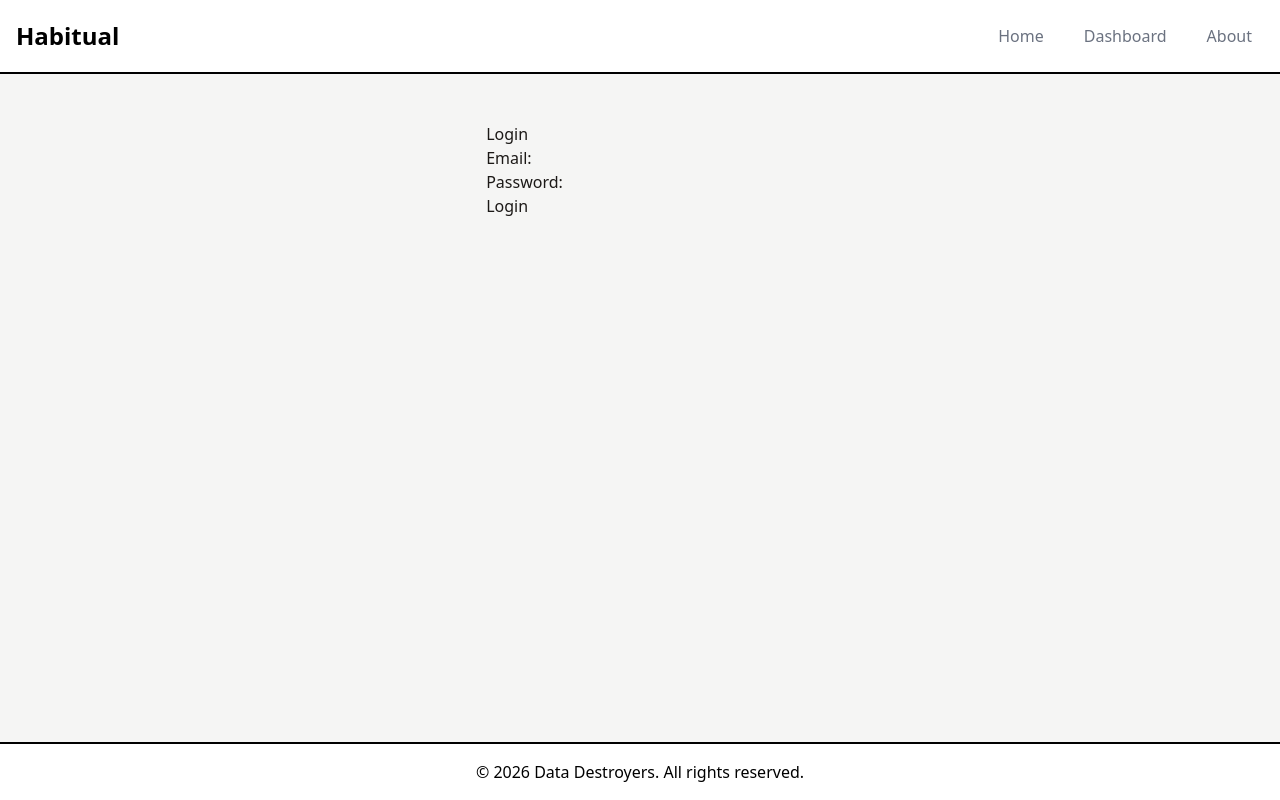
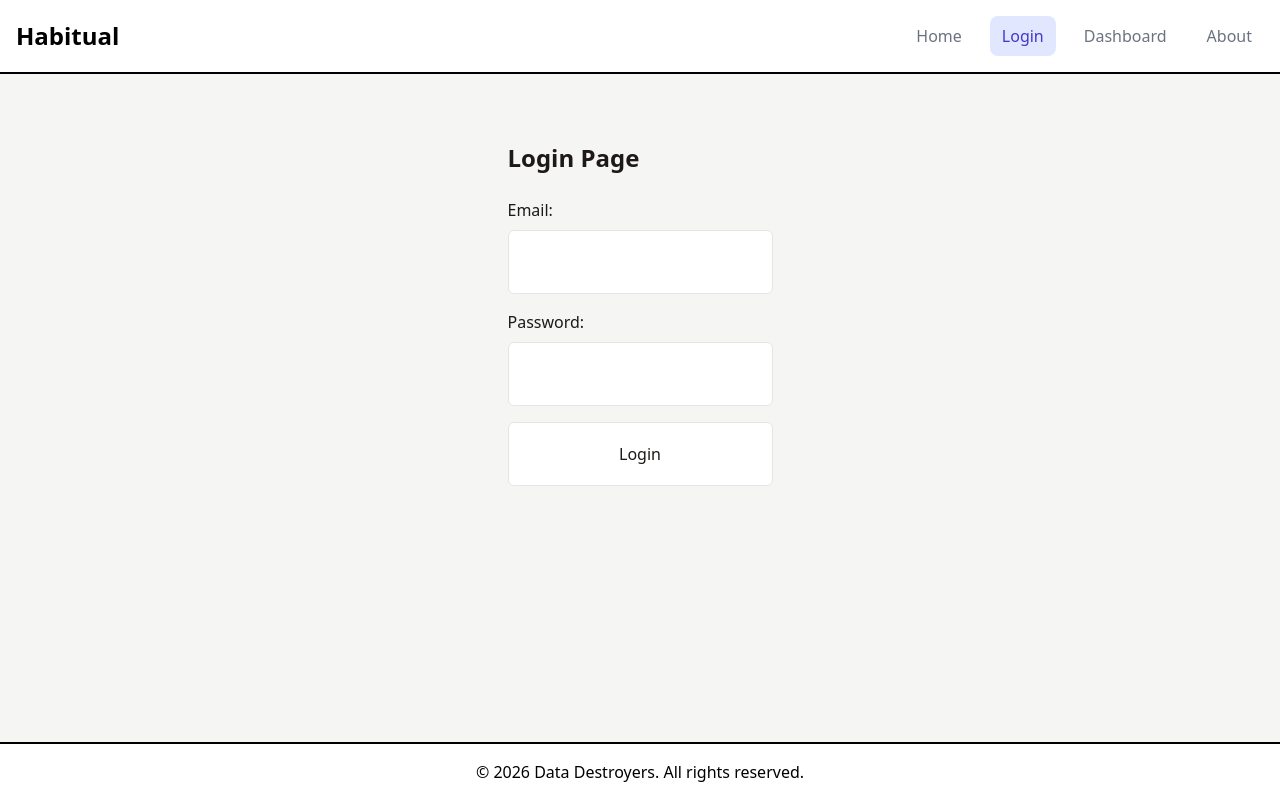
Before and after one commit to haquemm583/Habitual, a React (Vite) app: page /login in a window 1280 px wide. Built offline with nearby package versions, Linux system fonts and the light colour scheme.

Commit message:
Stylistic restructure of the Login Page skeleton

```diff
--- a/src/App.jsx
+++ b/src/App.jsx
@@ -19,7 +19,6 @@ import Dashboard from './pages/Dashboard';
 import About from './pages/About';
 import NotFound from './pages/NotFound';
 import Login from './pages/Login';
-
 function App() {
   return (
     <>
--- a/src/components/layout/Header.jsx
+++ b/src/components/layout/Header.jsx
@@ -25,6 +25,7 @@ function Header() {
 
       <nav className="flex gap-4">
         <NavLink className={navLinkClass} to="/" end>Home</NavLink>  {/* end is needed otherwise the slash will match all links */}
+        <NavLink className={navLinkClass} to="/login">Login</NavLink>
         <NavLink className={navLinkClass} to="/dashboard">Dashboard</NavLink>
         <NavLink className={navLinkClass} to="/about">About</NavLink>
       </nav>
--- a/src/pages/Login.jsx
+++ b/src/pages/Login.jsx
@@ -1,10 +1,16 @@
 /*
-  About.jsx
+  Login.jsx
 
   Creates the Login component for the top level Login route
 
   Created by: Joseph Duff
   Created on: 10/25/2026
+
+  Note: Currently this Login Page does not store the credentials
+        nor does it have any actionable purpose.
+  TODO: Create a link between Login Page and database
+        to have saved user information
+
 */
 
 import { useState } from 'react';
@@ -27,33 +33,37 @@ function Login() {
   }
 
   return (
-    <div>
-      <h1>Login</h1>
+    <div className="page login-page">
+      <h1 className="my-[0.83em] text-2xl font-bold">Login Page</h1>
 
-      <form onSubmit={handleSubmit}>
+      <form onSubmit={handleSubmit} className="mt-6 space-y-4">
         <div>
-          <label htmlFor="email">Email:</label>
+          <label htmlFor="email" className="mb-2 block font-medium text-stone-900">Email:</label>
           <input
             id="email"
             type="email"
             value={email}
             onChange={(event) => setEmail(event.target.value)}
             required
+            className="min-h-16 w-full rounded-md border border-stone-200 bg-white px-4 py-3 text-stone-900 focus-visible:outline-2 focus-visible:outline-offset-4 focus-visible:outline-green-800"
           />
         </div>
 
         <div>
-          <label htmlFor="password">Password:</label>
+          <label htmlFor="password" className="mb-2 block font-medium text-stone-900">Password:</label>
           <input
             id="password"
             type="password"
             value={password}
             onChange={(event) => setPassword(event.target.value)}
             required
+            className="min-h-16 w-full rounded-md border border-stone-200 bg-white px-4 py-3 text-stone-900 focus-visible:outline-2 focus-visible:outline-offset-4 focus-visible:outline-green-800"
           />
         </div>
 
-        <button type="submit">Login</button>
+        <button type="submit"
+        className="min-h-16 w-full cursor-pointer rounded-md border border-stone-200 bg-white px-4 py-3 font-medium text-stone-900 hover:bg-stone-50 focus-visible:outline-2 focus-visible:outline-offset-4 focus-visible:outline-green-800"
+        >Login</button>
       </form>
     </div>
   );
```
